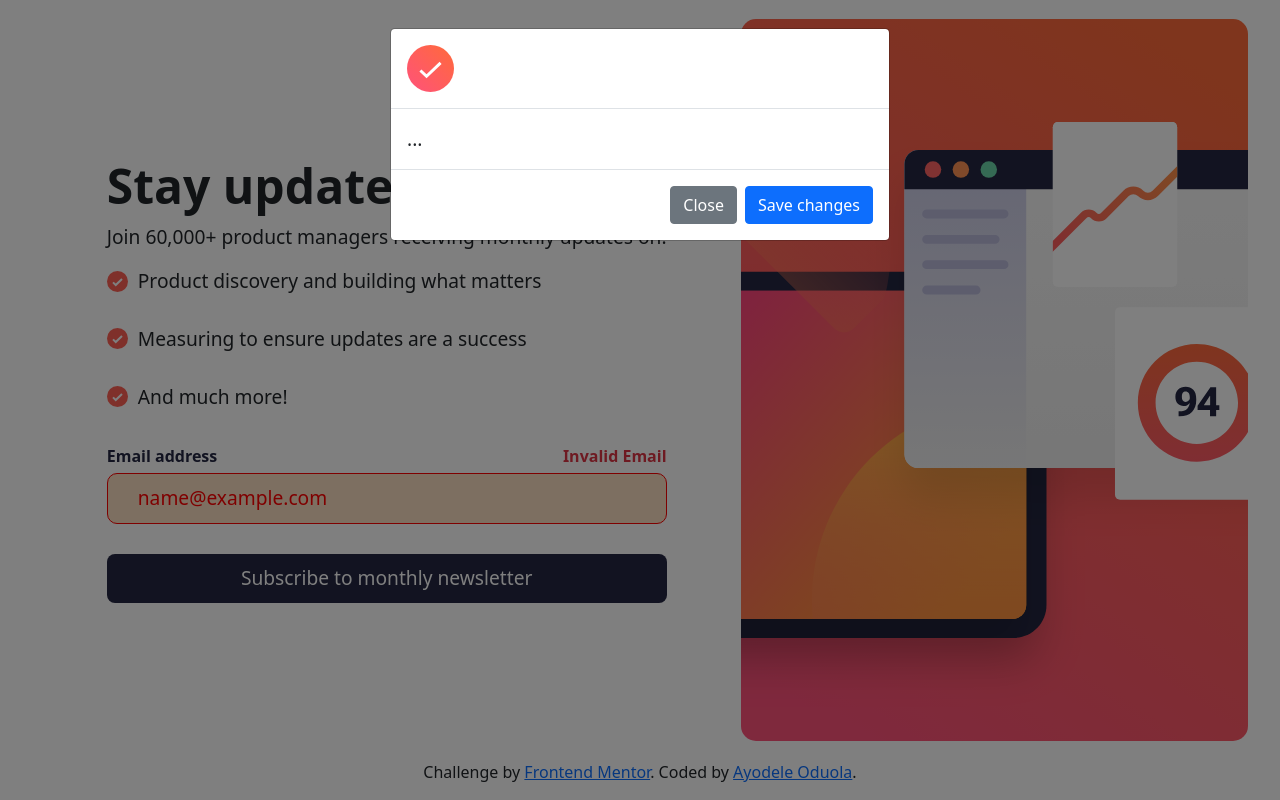
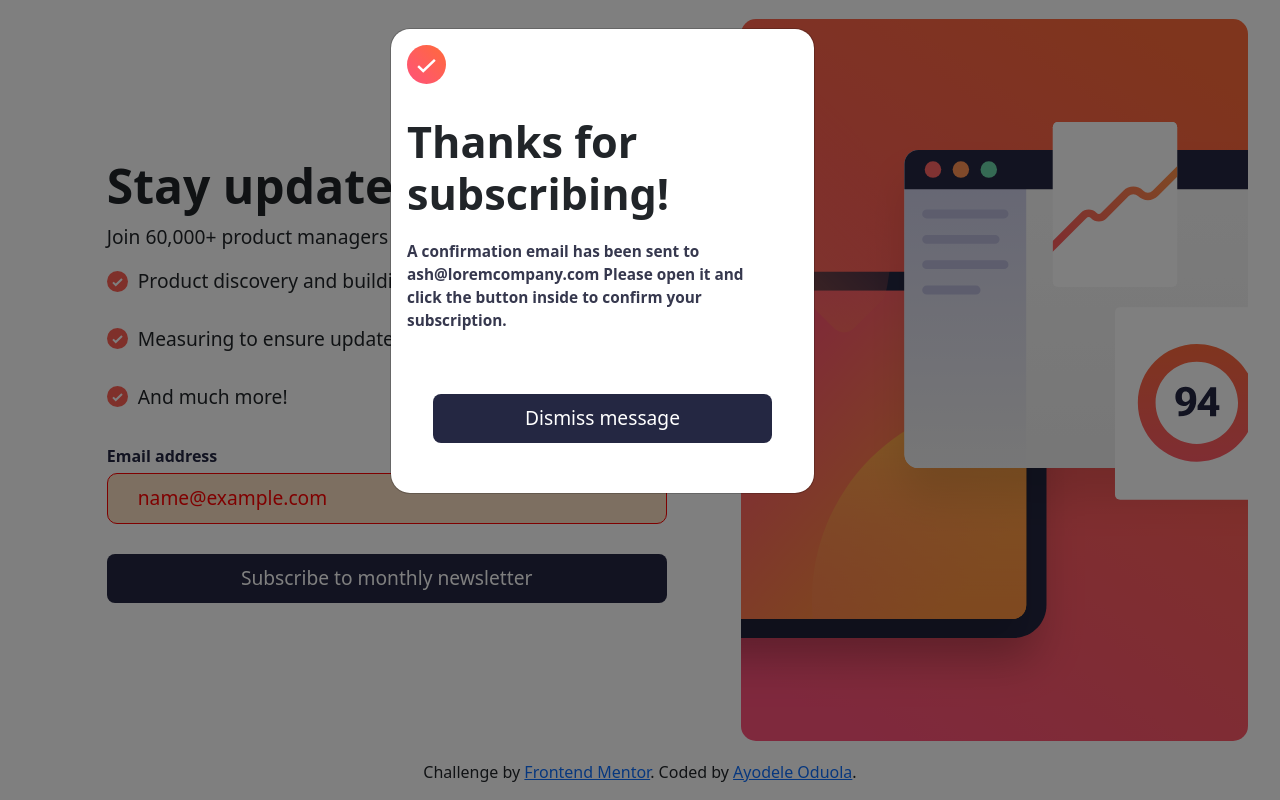
Before and after one commit to Ayoor/Newsletter, a plain HTML site: page content/index.html in a window 1280 px wide. Both pictures are taken after typing "name@example.com" into the empty fields and a click on the button "Subscribe to monthly newsletter". Drawn offline with nearby package versions, Linux system fonts and the light colour scheme.

Commit message:
desktop interface completed

```diff
--- a/content/index.html
+++ b/content/index.html
@@ -57,17 +57,18 @@
 
 <!-- Modal -->
 <div class="modal fade" id="successModal" tabindex="-1" aria-labelledby="exampleModalLabel" aria-hidden="true">
-  <div class="modal-dialog">
+  <div class="modal-dialog ">
     <div class="modal-content">
       <div class="modal-header">
         <img src="assets/images/icon-success.svg" width="10%" alt="Success">
       </div>
       <div class="modal-body">
-        ...
+        <h1 id="modalTitle">Thanks for subscribing!</h1>
+        <p> A confirmation email has been sent to <br> <strong>ash@loremcompany.com</strong>
+          Please open it and click the button inside to confirm your subscription.</p>
       </div>
-      <div class="modal-footer">
-        <button type="button" class="btn btn-secondary" data-bs-dismiss="modal">Close</button>
-        <button type="button" class="btn btn-primary">Save changes</button>
+      <div class="footer text-center">
+        <button type="button" class="dismissBtn" data-bs-dismiss="modal"> Dismiss message</button>
       </div>
     </div>
   </div>
--- a/content/style.css
+++ b/content/style.css
@@ -28,7 +28,8 @@ label {
   color: hsl(234, 29%, 20%);
   font-weight: bold;
 }
-#submitBtn {
+#submitBtn,
+.dismissBtn {
   width: 100%;
   margin-top: 30px;
   padding: 10px 40px;
@@ -37,7 +38,12 @@ label {
   background-color: hsl(234, 29%, 20%);
   border: none;
 }
-#submitBtn:hover {
+.dismissBtn {
+  width: 80%;
+  margin-bottom: 50px;
+}
+#submitBtn:hover,
+.dismissBtn:hover {
   background: linear-gradient(to right, #ff4f75, #fa9649, #ff6257);
   box-shadow: -9px 9px 18px #f1c6a5, 9px -9px 18px #f9f9f9;
   border: none;
@@ -73,3 +79,24 @@ form {
   position: relative;
   bottom: 2px;
 }
+
+/* Change border radius for modal content */
+.modal-content {
+  border-radius: 20px !important;
+  width: 85% !important;
+}
+#modalTitle {
+  font-size: 2.7rem;
+  font-weight: bold;
+}
+.modal-header {
+  border: none !important;
+}
+
+.modal-body p {
+  font-size: 80%;
+  width: 92%;
+  margin-top: 20px !important;
+  color: hsl(235, 18%, 26%);
+  font-weight: 600;
+}
```
